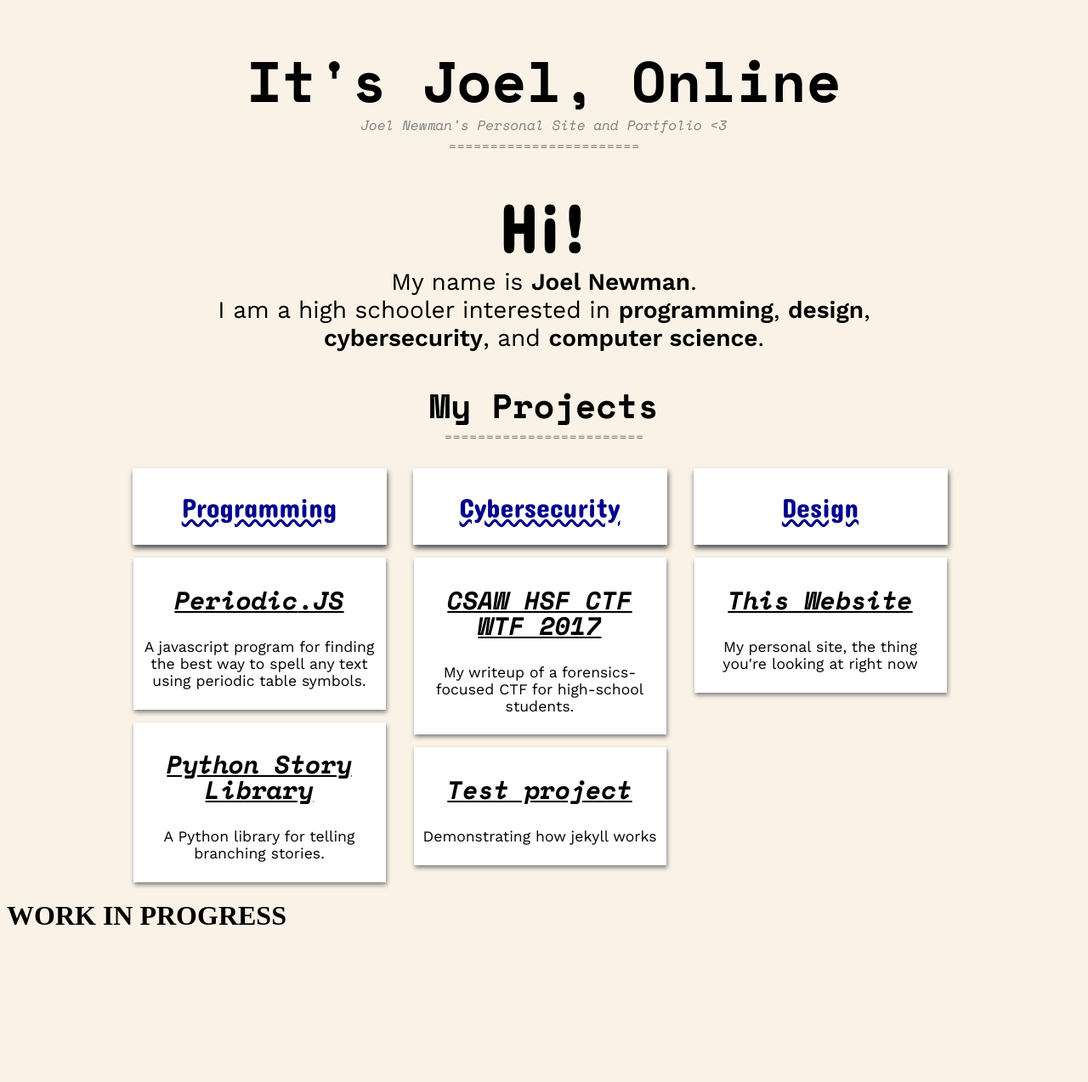
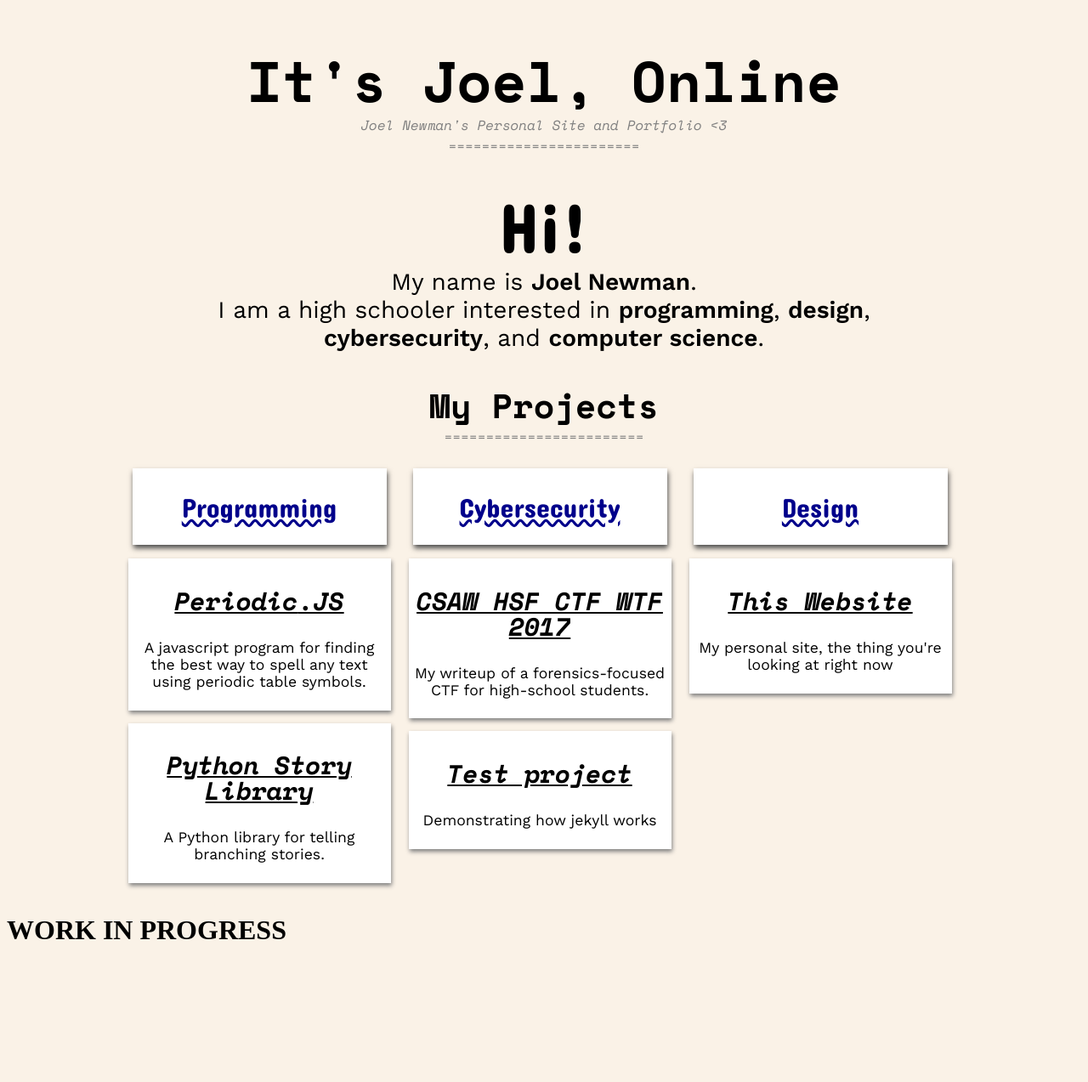
Before and after one commit to itsjoel/itsjoel.github.io, a Jekyll site: the page built from index.md, in a window 1280 px wide. Shown: the whole page at 85% size. Built offline with Jekyll 4.4.1, drawn with Linux system fonts in a browser that asks for light colours.

Commit message:
Added basic list structure

```diff
--- a/_layouts/home.html
+++ b/_layouts/home.html
@@ -28,14 +28,17 @@
         {% for column-name in page.columns %}
         <div class="column">
             <div class="column-head">{{ column-name | capitalize }}</div>
+            <ol class="project-list">
                 {% for project in site.projects %}{% if project.tags contains column-name %}
                 <a href="{{ project.url }}" class="project-link">
-                <div class="project-card">
+                    <li class="project-card">
                         <h3>{{ project.title }}</h3>
                         <p>{{ project.description }}</p>
-                </div>
+                    </li>
                 </a>
+
                 {% endif %}{% endfor %}
+            </ol>
         </div>
         {% endfor %}
     </div>
--- a/assets/style/home.scss
+++ b/assets/style/home.scss
@@ -83,12 +83,15 @@
 	clear: both;
 	display: table;
 }
-
+.project-list {
+	list-style:none;
+	padding-left:0;
+}
 .project-card {
 	display: block;
 	text-align: center;
 	background-color: $background_color_1;
-	width: calc(90% - 12px);
+	width: 90%;
 	margin: 0 auto;
 	box-shadow: 1px 3px 5px gray;
 	margin-top: 15px;
@@ -118,8 +121,8 @@
 }
 
 a {
-	div {
-		&:hover.project-card {
+	.project-card {
+		&:hover {
 			box-shadow: 3px 5px 9px rgb(124, 124, 124);
 		}
 	}
```
Lines whose indentation alone changed are shown as unchanged.
